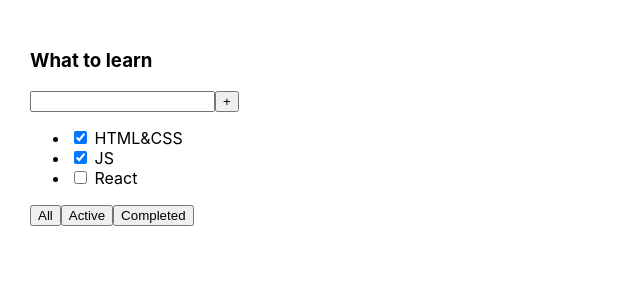
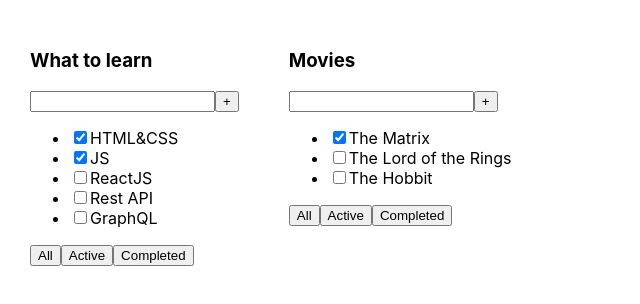
Before and after one commit to Odinokun/todo-with-dimych, a React (Create React App) app: page / in a window 1280 px wide. Shown: the top 304 px of the page, without its empty margins (0-640 px from the left). Built offline with nearby package versions, Linux system fonts and the light colour scheme.

Commit message:
feat: lesson#1 completed

```diff
--- a/src/App.tsx
+++ b/src/App.tsx
@@ -1,28 +1,26 @@
-import React from 'react';
 import './App.css';
+import { Todolist } from './components/Todolist';
 
 function App() {
-    return (
-        <div className="App">
-            <div>
-                <h3>What to learn</h3>
-                <div>
-                    <input/>
-                    <button>+</button>
-                </div>
-                <ul>
-                    <li><input type="checkbox" checked={true}/> <span>HTML&CSS</span></li>
-                    <li><input type="checkbox" checked={true}/> <span>JS</span></li>
-                    <li><input type="checkbox" checked={false}/> <span>React</span></li>
-                </ul>
-                <div>
-                    <button>All</button>
-                    <button>Active</button>
-                    <button>Completed</button>
-                </div>
-            </div>
-        </div>
-    );
+  const tasks1 = [
+    { id: 1, title: 'HTML&CSS', isDone: true },
+    { id: 2, title: 'JS', isDone: true },
+    { id: 3, title: 'ReactJS', isDone: false },
+    { id: 4, title: 'Rest API', isDone: false },
+    { id: 5, title: 'GraphQL', isDone: false },
+  ];
+  const tasks2 = [
+    { id: 1, title: 'The Matrix', isDone: true },
+    { id: 2, title: 'The Lord of the Rings', isDone: false },
+    { id: 3, title: 'The Hobbit', isDone: false },
+  ];
+
+  return (
+    <div className='App'>
+      <Todolist title='What to learn' tasks={tasks1} />
+      <Todolist title='Movies' tasks={tasks2} />
+    </div>
+  );
 }
 
 export default App;
--- /dev/null
+++ b/src/components/Todolist.tsx
@@ -0,0 +1,35 @@
+type TodolistPropsType = {
+  title: string;
+  tasks: Array<TaskType>;
+};
+
+type TaskType = {
+  id: number;
+  title: string;
+  isDone: boolean;
+};
+
+export const Todolist = (props: TodolistPropsType) => {
+  return (
+    <div>
+      <h3>{props.title}</h3>
+      <div>
+        <input />
+        <button>+</button>
+      </div>
+      <ul>
+        {props.tasks.map(t => (
+          <li key={t.id}>
+            <input type='checkbox' checked={t.isDone} />
+            <span>{t.title}</span>
+          </li>
+        ))}
+      </ul>
+      <div>
+        <button>All</button>
+        <button>Active</button>
+        <button>Completed</button>
+      </div>
+    </div>
+  );
+};
```
